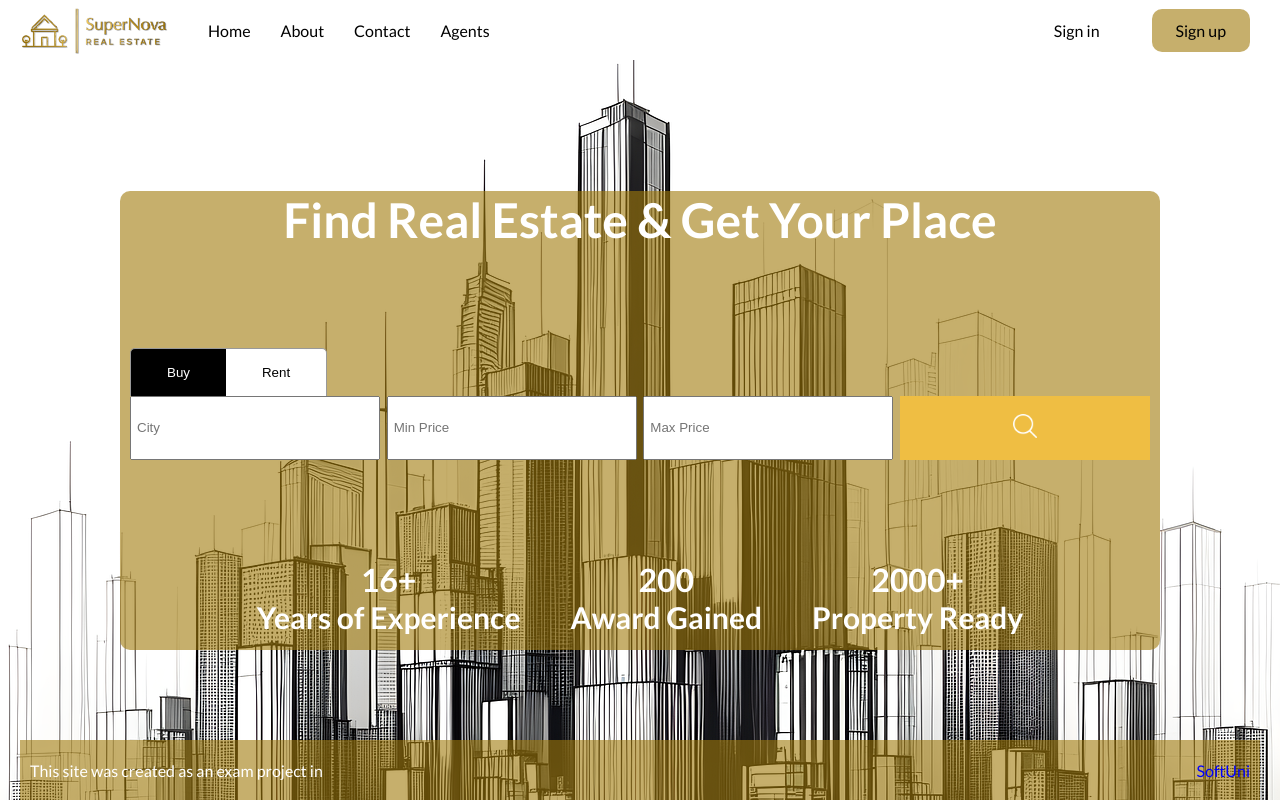
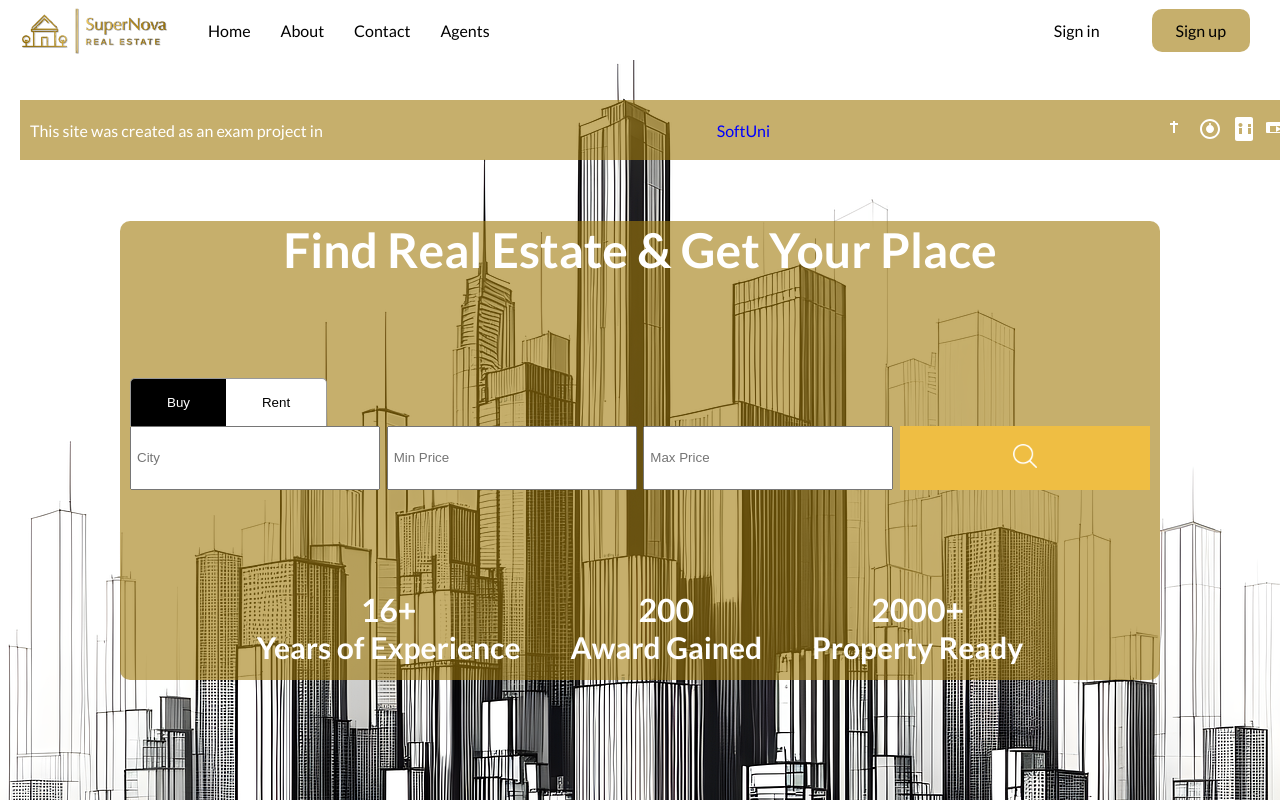
Before and after one commit to nikolayvnenchev/AppSuperNova, a React (Vite) app in the folder client/: page / in a window 1280 px wide. Built offline with nearby package versions, Linux system fonts and the light colour scheme; no server answers.

Commit message:
6th footer

```diff
--- a/client/src/components/footer/Footer.jsx
+++ b/client/src/components/footer/Footer.jsx
@@ -3,7 +3,7 @@ import "./footer.scss";
 
 export default function Footer() {
   return (
-    <footer>
+    <footer className="footer">
       <div className="footerContainer">
         <p>
           This site was created as an exam project in{' '}
@@ -13,6 +13,28 @@ export default function Footer() {
           className="hover-softuni text-neutral-800 font-bold dark:text-neutral-400"
           href="https://softuni.bg/"
         >SoftUni</a>
+        <div className="social-icons">
+          <a href="https://www.facebook.com" target="_blank" rel="noopener noreferrer">
+            <svg width="24" height="24" viewBox="0 0 24 24" fill="none" xmlns="http://www.w3.org/2000/svg">
+              <path d="M9 8H6V6h3V4h2v2h3v2h-3v8H9v-8H6V8h3z" fill="white" />
+            </svg>
+          </a>
+          <a href="https://www.instagram.com" target="_blank" rel="noopener noreferrer">
+            <svg width="24" height="24" viewBox="0 0 24 24" fill="none" xmlns="http://www.w3.org/2000/svg">
+              <path d="M12 2C6.48 2 2 6.48 2 12s4.48 10 10 10 10-4.48 10-10S17.52 2 12 2zm0 18c-4.41 0-8-3.59-8-8s3.59-8 8-8 8 3.59 8 8-3.59 8-8 8zm0-14c-.55 0-1 .45-1 1s.45 1 1 1 1-.45 1-1-.45-1-1-1zm0 10c-2.21 0-4-1.79-4-4s1.79-4 4-4 4 1.79 4 4-1.79 4-4 4z" fill="white" />
+            </svg>
+          </a>
+          <a href="https://www.linkedin.com" target="_blank" rel="noopener noreferrer">
+            <svg width="24" height="24" viewBox="0 0 24 24" fill="none" xmlns="http://www.w3.org/2000/svg">
+              <path d="M19 0H5C3.9 0 3 .9 3 2v20c0 1.1.9 2 2 2h14c1.1 0 2-.9 2-2V2c0-1.1-.9-2-2-2zm-9 17H7v-6h3v6zm-1.5-7.1c-1.1 0-2-.9-2-2s.9-2 2-2 2 .9 2 2-.9 2-2 2zM19 17h-3v-6h3v6zm0-7h-3V7h3v3z" fill="white" />
+            </svg>
+          </a>
+          <a href="https://www.youtube.com" target="_blank" rel="noopener noreferrer">
+            <svg width="24" height="24" viewBox="0 0 24 24" fill="none" xmlns="http://www.w3.org/2000/svg">
+              <path d="M10 15l5-3-5-3v6zm12-3c0 2.2-1.8 4-4 4h-16c-2.2 0-4-1.8-4-4V9c0-2.2 1.8-4 4-4h16c2.2 0 4 1.8 4 4v3zm-2 0V9H4v6h16z" fill="white" />
+            </svg>
+          </a>
+        </div>
       </div>
     </footer>
   );
--- a/client/src/components/footer/footer.scss
+++ b/client/src/components/footer/footer.scss
@@ -1,4 +1,8 @@
 @import "../../responsive.scss";
+
+.context {
+    flex: 1;
+}
 
 .footerContainer {
     height: 60px;
@@ -9,10 +13,30 @@
     align-items: center;
     // position: absolute;
     /* Makes the navbar fixed at the top */
-    bottom: 0;
-    left: 0;
-    right: 0;
-    z-index: 9997;
+    // bottom: 0;
+    // left: 0;
+    // right: 0;
+    // z-index: 9997;
     color: white;
     background-color: rgba(160, 123, 10, 0.6);
 }
+
+footer {
+    position: absolute;
+    z-index: 9997;
+    width: 100%;
+}
+
+.social-icons {
+    display: flex;
+    gap: 10px;
+}
+
+.social-icons a {
+    color: white;
+    text-decoration: none;
+}
+
+.social-icons a:hover {
+    opacity: 0.7;
+}
--- a/client/src/routes/layout/layout.jsx
+++ b/client/src/routes/layout/layout.jsx
@@ -14,9 +14,7 @@ function Layout() {
       <div className="content">
         <Outlet />
       </div>
-      <div>
         <Footer />
-      </div>
     </div>
   );
 }
@@ -34,6 +32,7 @@ function RequireAuth() {
         <div className="content">
           <Outlet />
         </div>
+        <Footer />
       </div>
     );
   }
```
